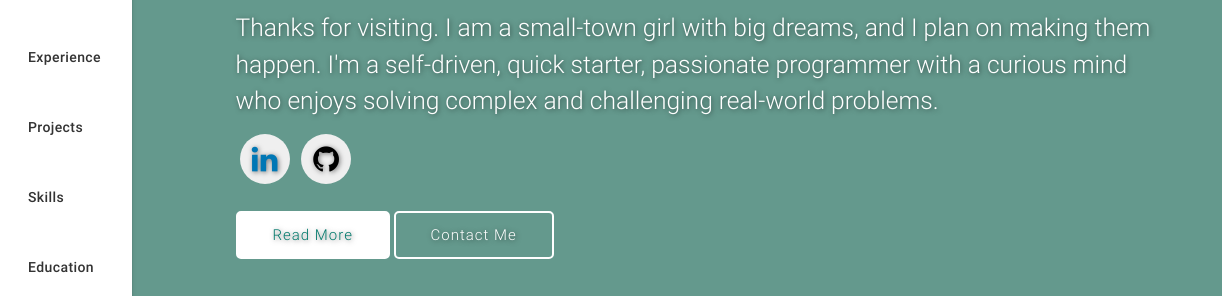
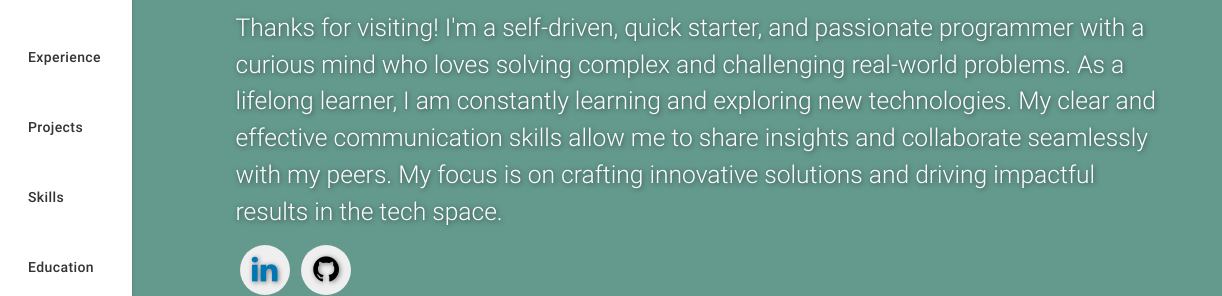
Before and after one commit to akankshagupta7/akankshagupta7.github.io, a plain HTML site: page index.html in a window 1280 px wide. Shown: the part 191-487 px from the top of the page, 58-1280 px from the left. Drawn offline with nearby package versions, Linux system fonts and the light colour scheme.

Commit message:
change landing page

```diff
--- a/index.html
+++ b/index.html
@@ -212,7 +212,7 @@
               <h2>Hi, I'm <span class="teal">Akansha Gupta.</span></h2>
               <h5 style="color:#fff">A <span class="typing" style="font-weight: 300; color:#004d40"></span></h5>
               <!-- <h5 style="color:#00796b">A <span class="typing" style="font-weight: 300; color:#fff"></span></h5> -->
-              <h5>Thanks for visiting. I am a small-town girl with big dreams, and I plan on making them happen. I'm a self-driven, quick starter, passionate programmer with a curious mind who enjoys solving complex and challenging real-world problems.</h5>
+              <h5>Thanks for visiting! I'm a self-driven, quick starter, and passionate programmer with a curious mind who loves solving complex and challenging real-world problems. As a lifelong learner, I am constantly learning and exploring new technologies. My clear and effective communication skills allow me to share insights and collaborate seamlessly with my peers. My focus is on crafting innovative solutions and driving impactful results in the tech space.</h5>
             </div>
             <div class="social">
               <a href="https://www.linkedin.com/in/akansha-g-0b94b992" target="_blank">
```
